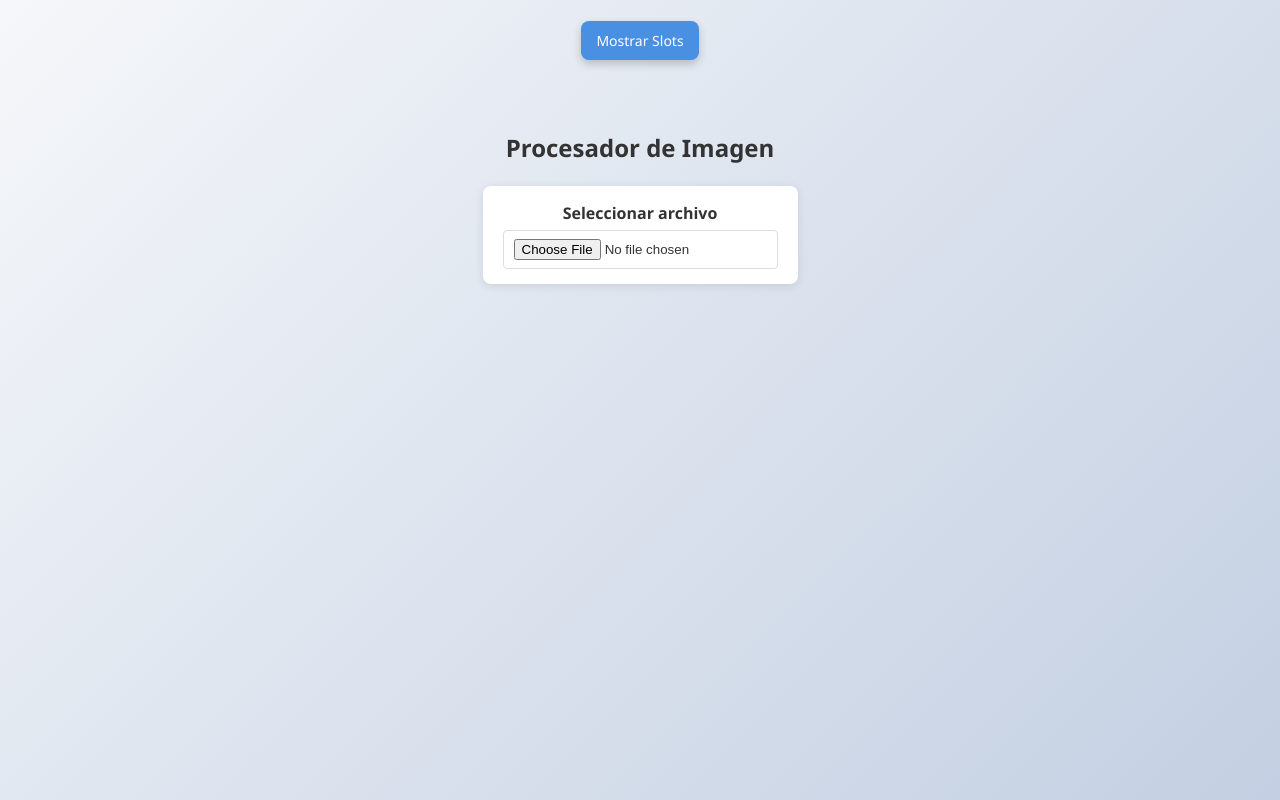
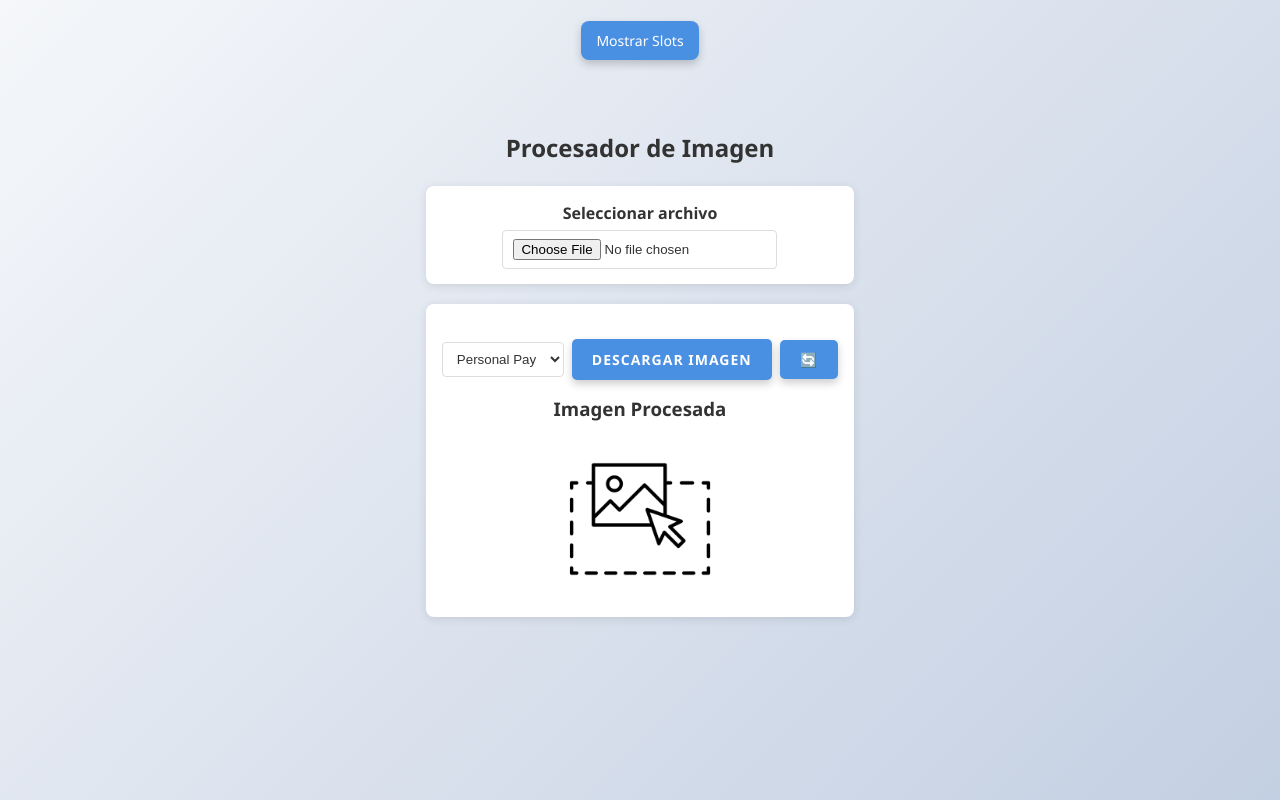
Before and after one commit to FacuBritez/EstadosWpp, a React (Vite) app: page / in a window 1280 px wide. Both pictures are taken after a click on the button "Mostrar Comprobantes". Built offline with nearby package versions, Linux system fonts and the light colour scheme; no server answers.

Commit message:
Añadiendo imagen por defecto DragAndDrop

```diff
--- a/src/components/Comprobantes.jsx
+++ b/src/components/Comprobantes.jsx
@@ -1,10 +1,12 @@
 import React, { useState } from "react";
 import axios from "axios";
 import "./Comprobantes.css";
+import dragImg from "../assets/DragAndDrop/DragAndDrop.png";
+
 
 function Comprobantes() {
-  const [overlayType, setOverlayType] = useState("NaranjaX 1");
-  const [processedImage, setProcessedImage] = useState(null);
+  const [overlayType, setOverlayType] = useState("Personal Pay");
+  const [processedImage, setProcessedImage] = useState(dragImg);
   const [file, setFile] = useState(null);
   const [isDragging, setIsDragging] = useState(false);
 
@@ -158,10 +160,10 @@ function Comprobantes() {
             <div className="input-group">
               <div className="input-group">
                 <select value={overlayType} onChange={handleOverlayChange}>
+                  <option value="Personal Pay">Personal Pay</option>
+                  <option value="MiSaldo">MiSaldo</option>
                   <option value="NaranjaX 1">NX 1 (MP)</option>
                   <option value="NaranjaX 2">NX 2</option>
-                  <option value="Personal Pay">Personal Pay</option>
-                  <option value="MiSaldo">MiSaldo</option>
                   <option value="Lemon">Lemon</option>
                 </select>
               </div>
```
Also changed, not shown: src/assets/DragAndDrop/DragAndDrop.png (added).
